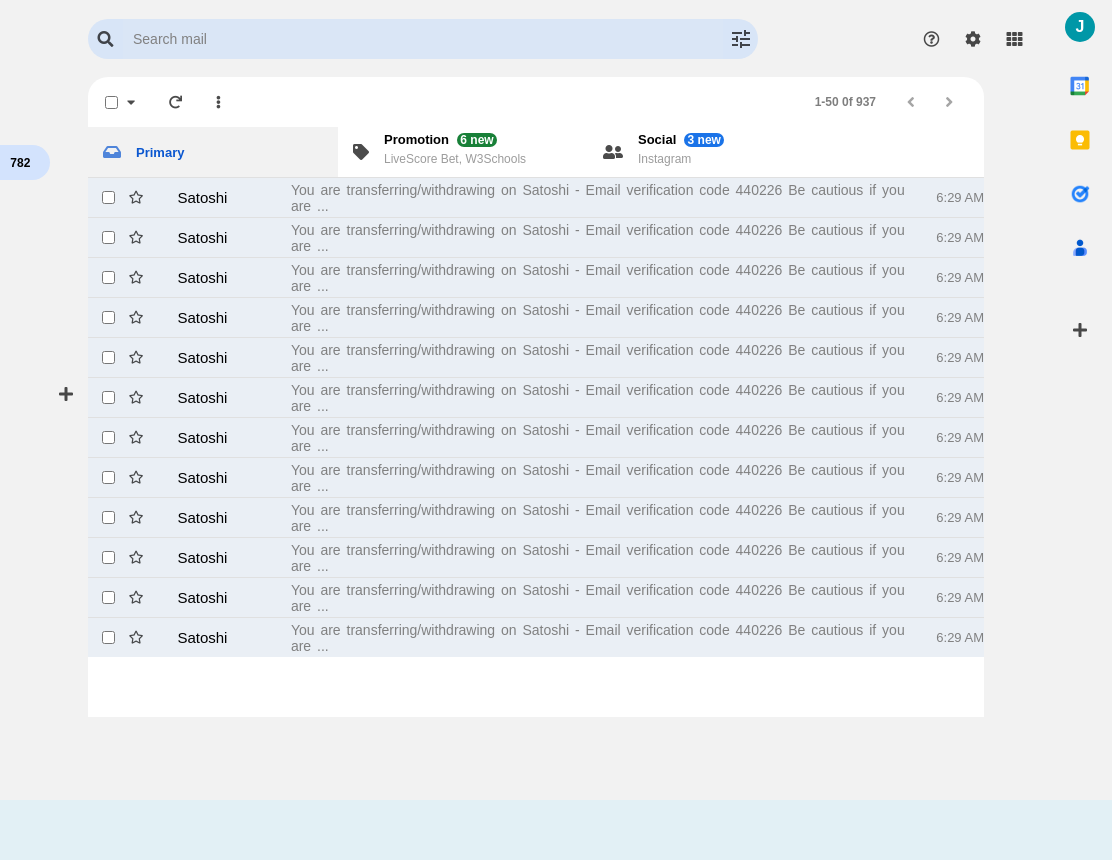
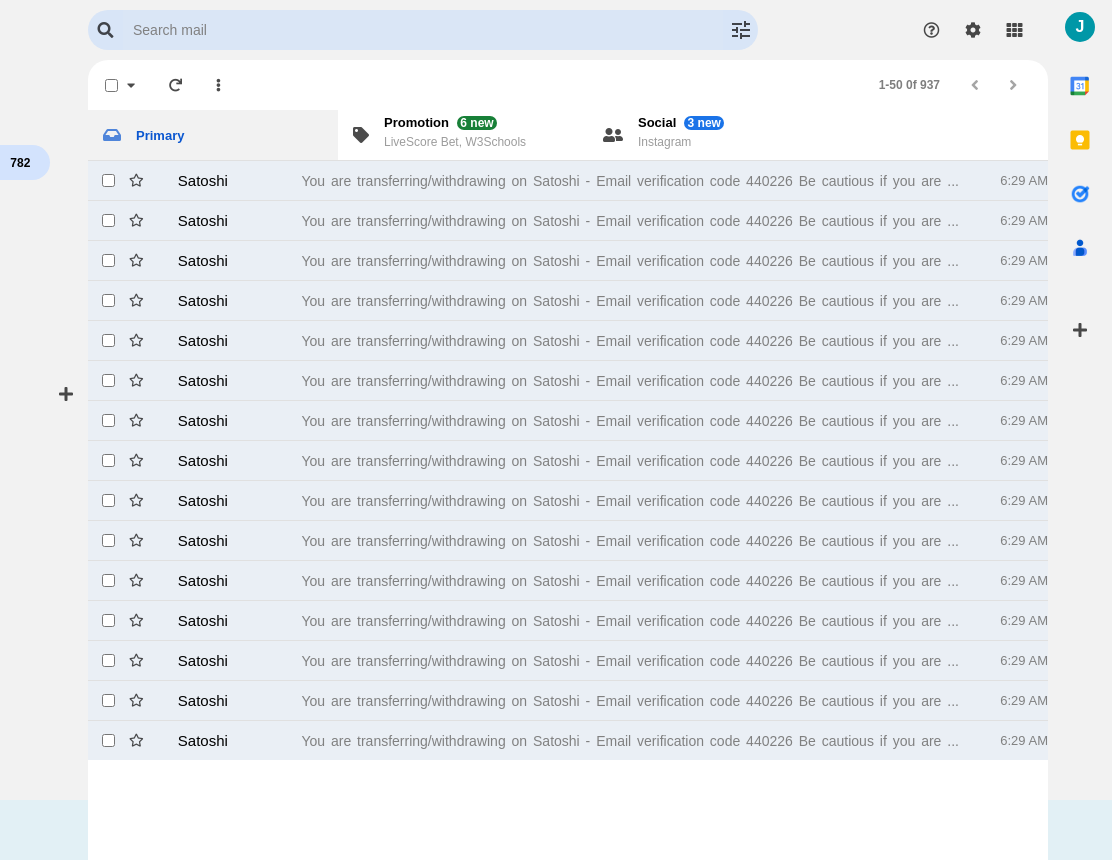
Before and after one commit to OluchukwuDivine/gmail-clone, a plain HTML site: page index.html in a window 1280 px wide. Shown: the full height of the page, 168-1280 px from the left. Before the commit the page ends 800 px from the top, so only its background shows below. Drawn offline with Linux system fonts and the light colour scheme.

Commit message:
fixed margin

```diff
--- a/pages/css/mail-content.css
+++ b/pages/css/mail-content.css
@@ -12,15 +12,15 @@ body{
     background: rgb(226, 240, 245);
     height: 100vh;
 }
-.main-content{
-    /* position: absolute;
+/* .main-content{
+    position: absolute;
     bottom: 30px;
-    right: 90px; */
+    right: 90px;
     background: white;
-    /* height: 100%; */
+    height: 100%;
     height: 80vh;
     width: 70vw;
-}
+} */
 .main-mail{
     width: 100%;
     height: 100%;
```
